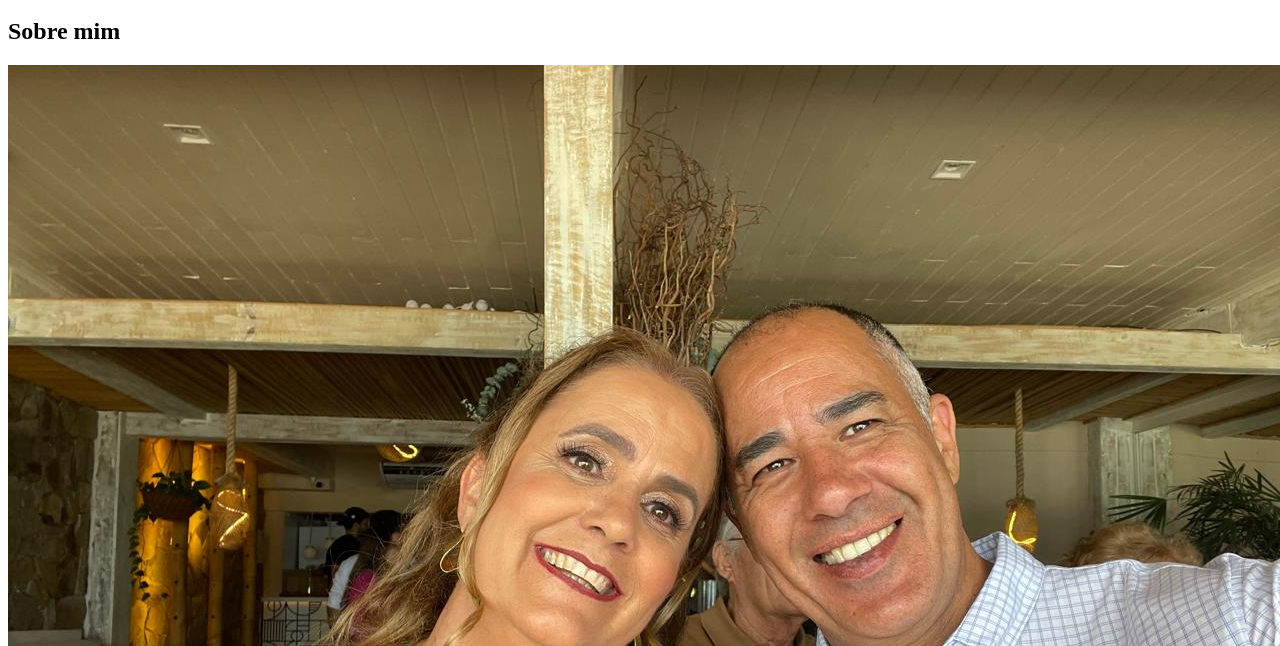
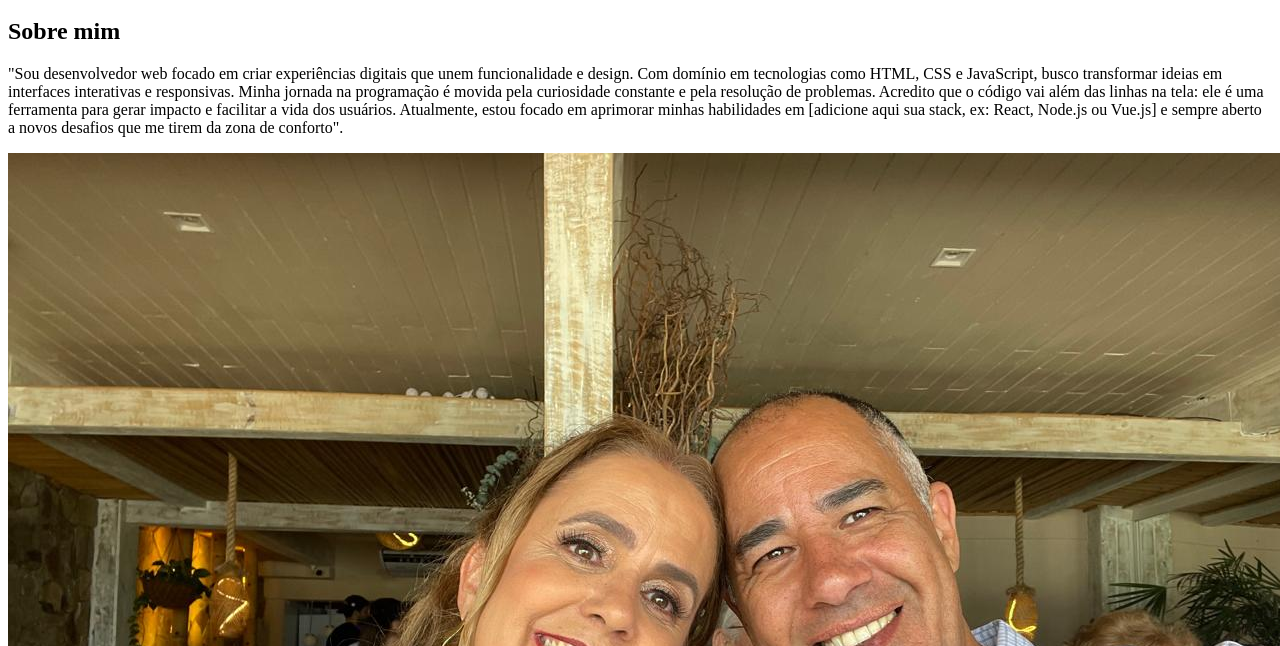
Before and after one commit to marcelooliveira8052668-cyber/meu-portifolio, a plain HTML site: page index.html in a window 1280 px wide. Shown: the part 154-800 px from the top of the page. Drawn offline with Linux system fonts and the light colour scheme.

Commit message:
Update index.html

```diff
--- a/index.html
+++ b/index.html
@@ -22,6 +22,10 @@
     </header>
     <section id="sobre">
       <h2>Sobre mim</h2>
+      <p>
+        "Sou desenvolvedor web focado em criar experiências digitais que unem funcionalidade e design. Com domínio em tecnologias como HTML, CSS e JavaScript, busco transformar ideias em interfaces interativas e responsivas.
+Minha jornada na programação é movida pela curiosidade constante e pela resolução de problemas. Acredito que o código vai além das linhas na tela: ele é uma ferramenta para gerar impacto e facilitar a vida dos usuários. Atualmente, estou focado em aprimorar minhas habilidades em [adicione aqui sua stack, ex: React, Node.js ou Vue.js] e sempre aberto a novos desafios que me tirem da zona de conforto".
+      </p>
       <img src="foto.jpg" alt="" title="Imagem de perfil de Valentina e Marcelo">
       <article>
         <p>Criando meus primeiros sites.</p>
```
